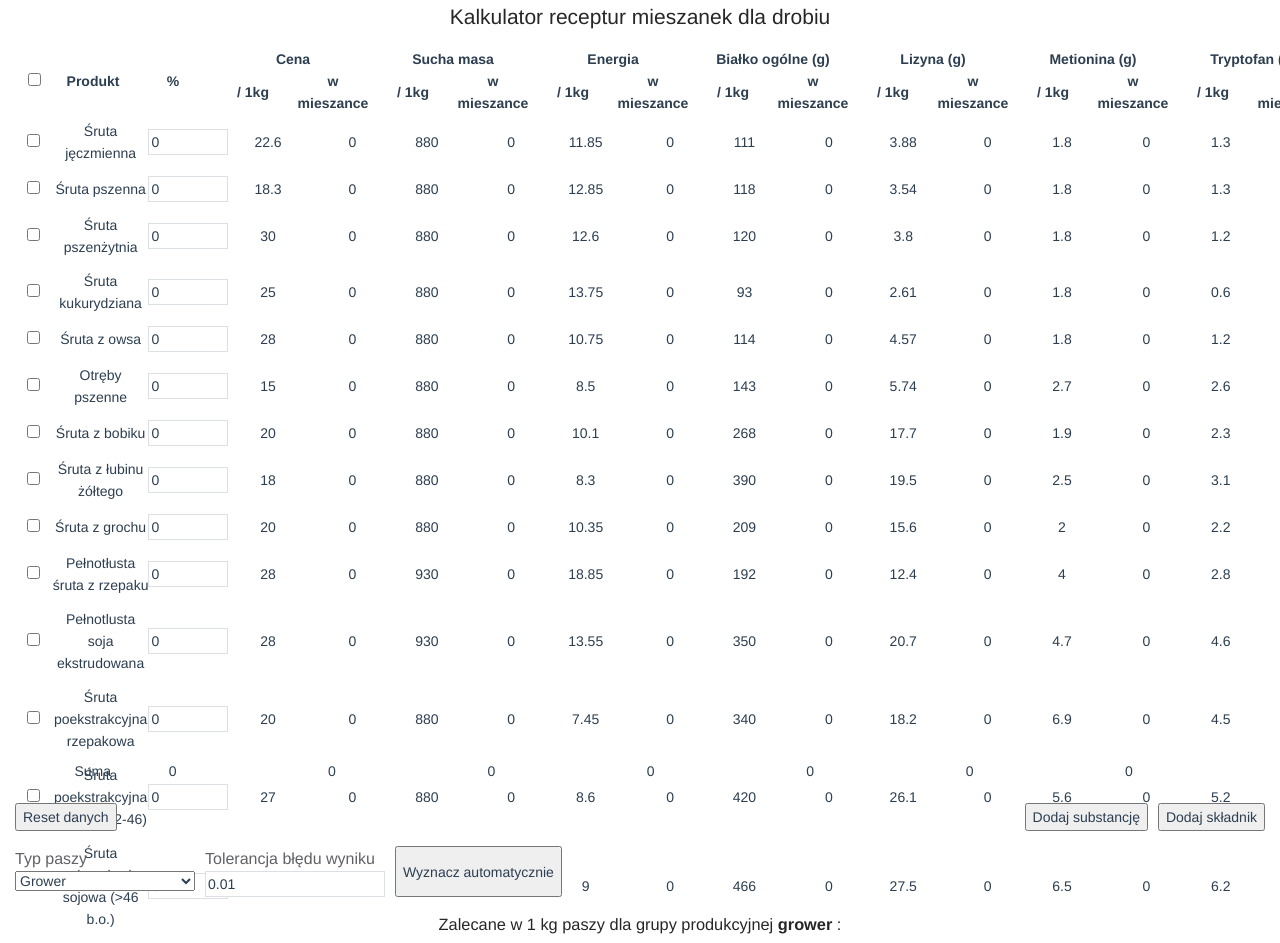
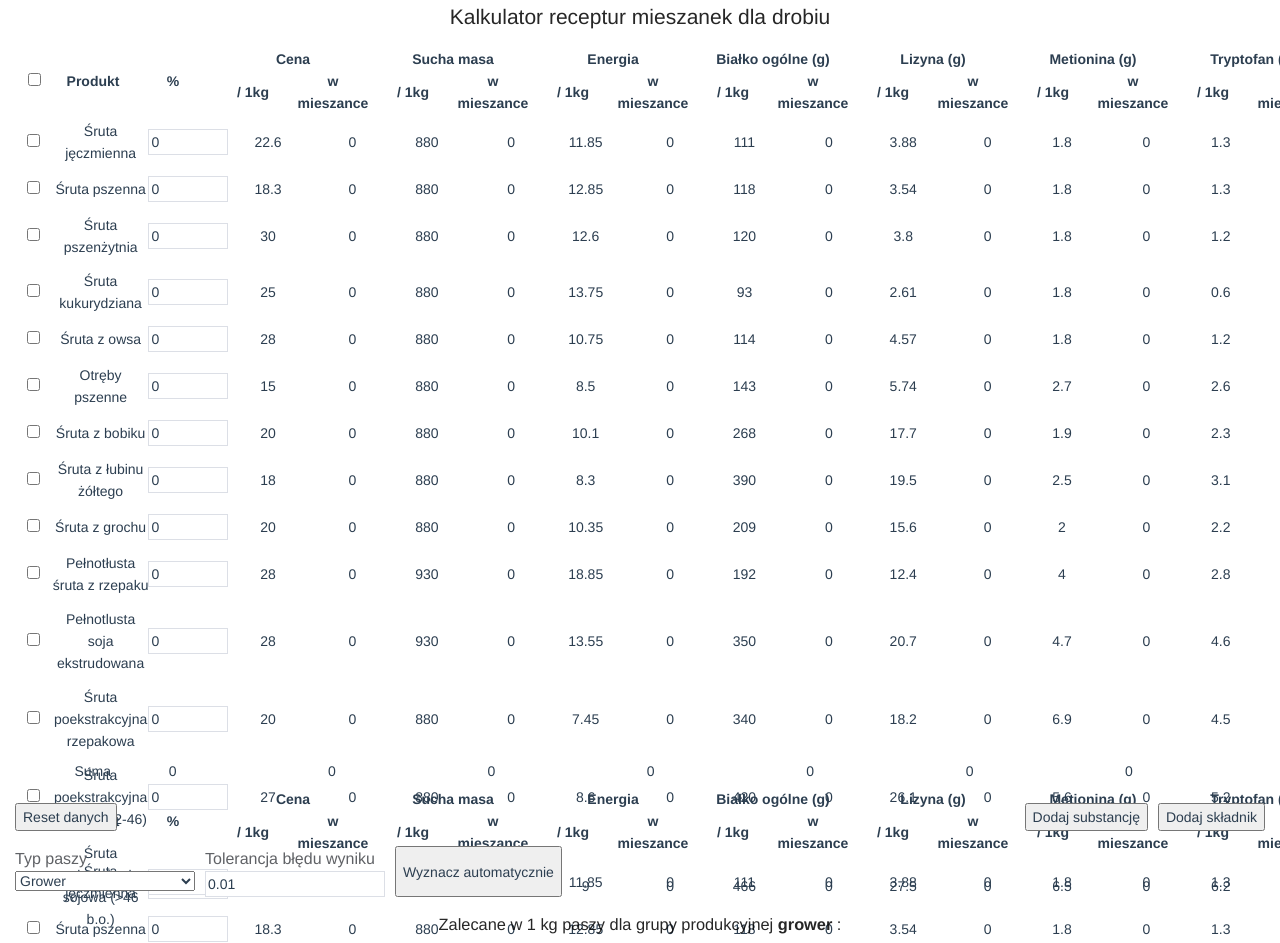
Before and after one commit to lemcz/sggw-poultry-forage-calculator, a Vue app: page / in a window 1280 px wide. Shown: the top 943 px of the page. Built offline with nearby package versions, Linux system fonts and the light colour scheme.

Commit message:
feat: Add fixed headers to first table columns - product & percentage

```diff
--- a/src/components/food-item-table/FoodItemTable.vue
+++ b/src/components/food-item-table/FoodItemTable.vue
@@ -11,6 +11,7 @@
     <el-table-column
       v-for="header in config.singularColumns"
       v-bind:key="header.property"
+      fixed
       :label="header.label"
       :prop="header.property"
     >
@@ -75,7 +76,7 @@
 
 <script lang="ts">
 import { defineComponent } from 'vue';
-import { FoodItemRecord } from '@/models/foodItem.model';
+import { FoodItemRecord, NutrientItem } from '@/models/foodItem.model';
 import { TFieldType } from '@/helpers/food-item-table';
 import { FieldMode } from '@/models/fieldMode';
 import NumberField from '@/components/number-field/NumberField.vue';
@@ -93,7 +94,10 @@ export default defineComponent({
   name: 'FoodItemTable',
   props: {
     model: Array as () => FoodItemRecord[],
-    config: Object as () => { singularColumns: any[]; doubleColumns: any[] },
+    config: Object as () => {
+      singularColumns: NutrientItem[];
+      doubleColumns: NutrientItem[];
+    },
   },
   components: {
     NumberField,
```
